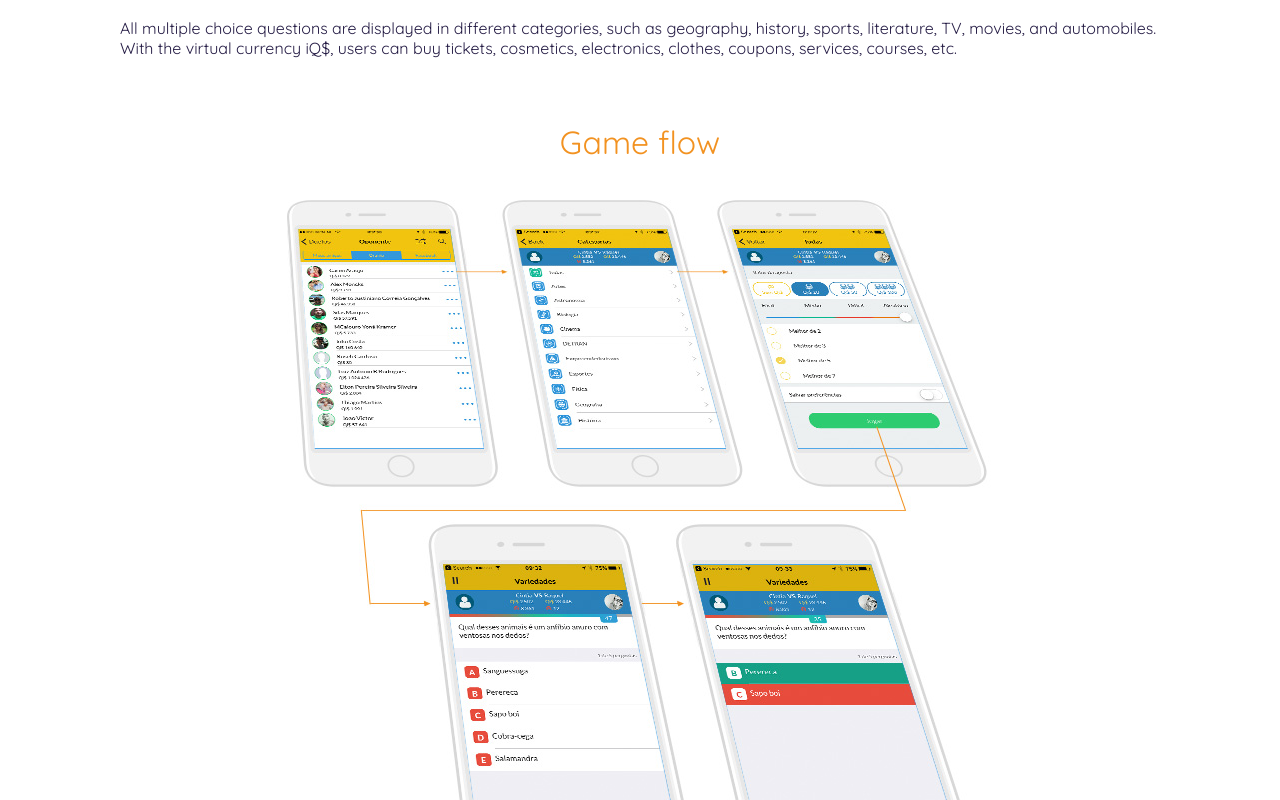
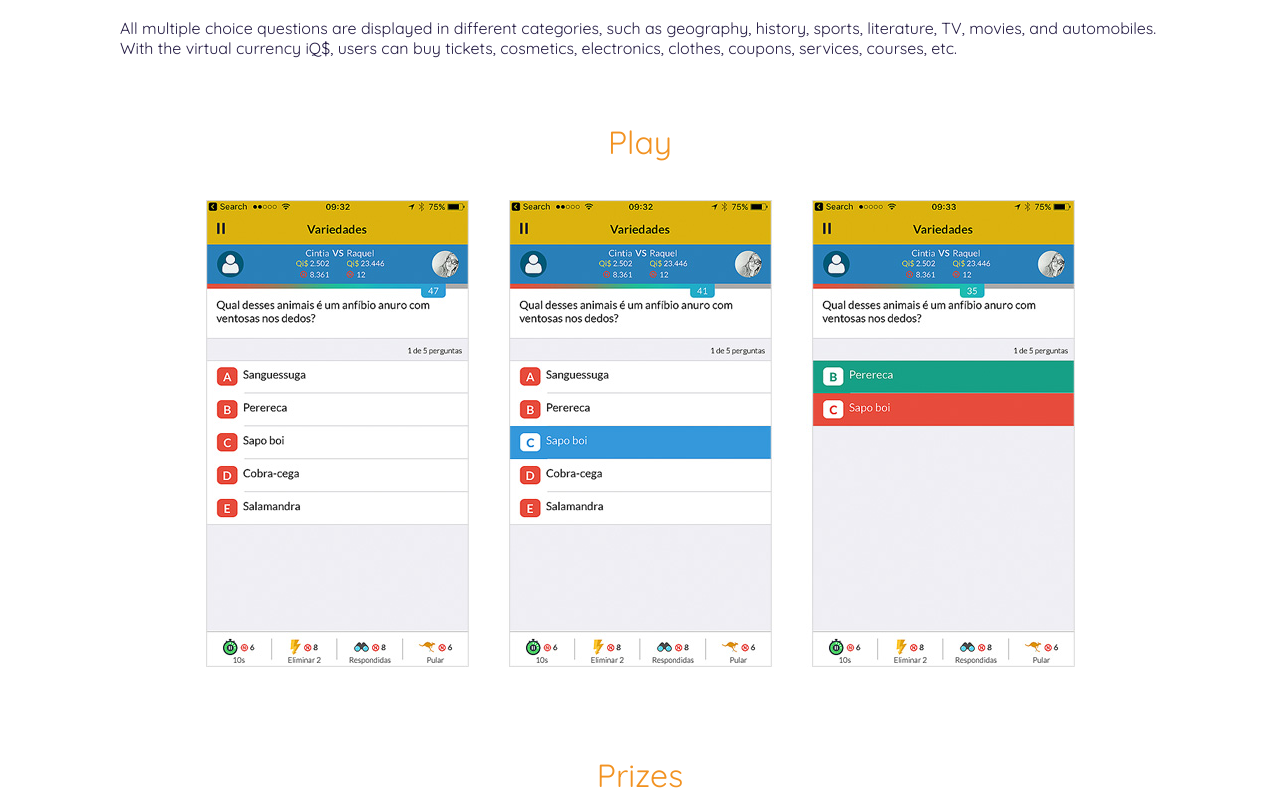
Before and after one commit to cintiafalcao/portfolio, a React (Create React App) app: page /case/qranio in a window 1280 px wide. Shown: the part 4600-5400 px from the top of the page. Built offline with nearby package versions, Linux system fonts and the light colour scheme.

Commit message:
new images qranio

```diff
--- a/src/projects/Qranio.js
+++ b/src/projects/Qranio.js
@@ -5,6 +5,7 @@ import cover from '../images/qranio/cover.jpg'
 import icon from '../images/qranio/icon_set.png'
 import paleta from '../images/qranio/paleta.png'
 import welcome from '../images/qranio/laila.jpg'
+import play from '../images/qranio/play.jpg'
 import img_1 from '../images/qranio/f1.jpg'
 import img_2 from '../images/qranio/f2.jpg'
 import img_3 from '../images/qranio/f3.jpg'
@@ -36,8 +37,8 @@ Take a look: <Link href='https://www.qranio.com/'>https://www.qranio.com/</Link>
     <Title>Categories</Title>
     <Image src={img_3} alt='Categories' />
     <Text>All multiple choice questions are displayed in different categories, such as geography, history, sports, literature, TV, movies, and automobiles. With the virtual currency iQ$, users can buy tickets, cosmetics, electronics, clothes, coupons, services, courses, etc.</Text>
-    <Title>Game flow</Title>
-    <Image src={img_4} alt='Flow' />
+    <Title>Play</Title>
+    <Image src={play} alt='play' />
     <Title>Prizes</Title>
     <Image src={img_5} alt='Prizes' />
     <Text>Users can redeem prizes anytime! Visit virtual store; choose your favorite product or service. Verify the stock availability and your redemption limit per month. Check if you have enough iQ$ to redeem the prize. The more you play, the richer you become! Play more to redeem more prizes!</Text>
```
Also changed, not shown: src/images/qranio/play.jpg (added).
